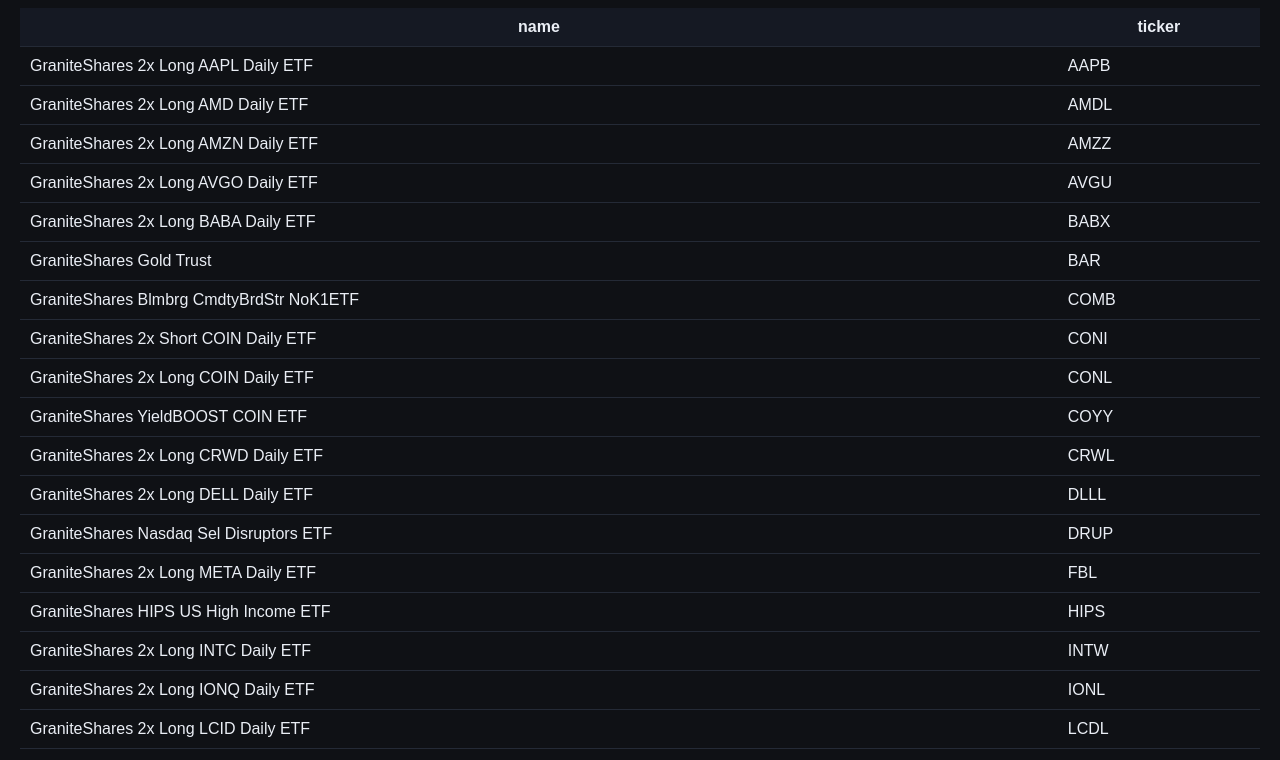
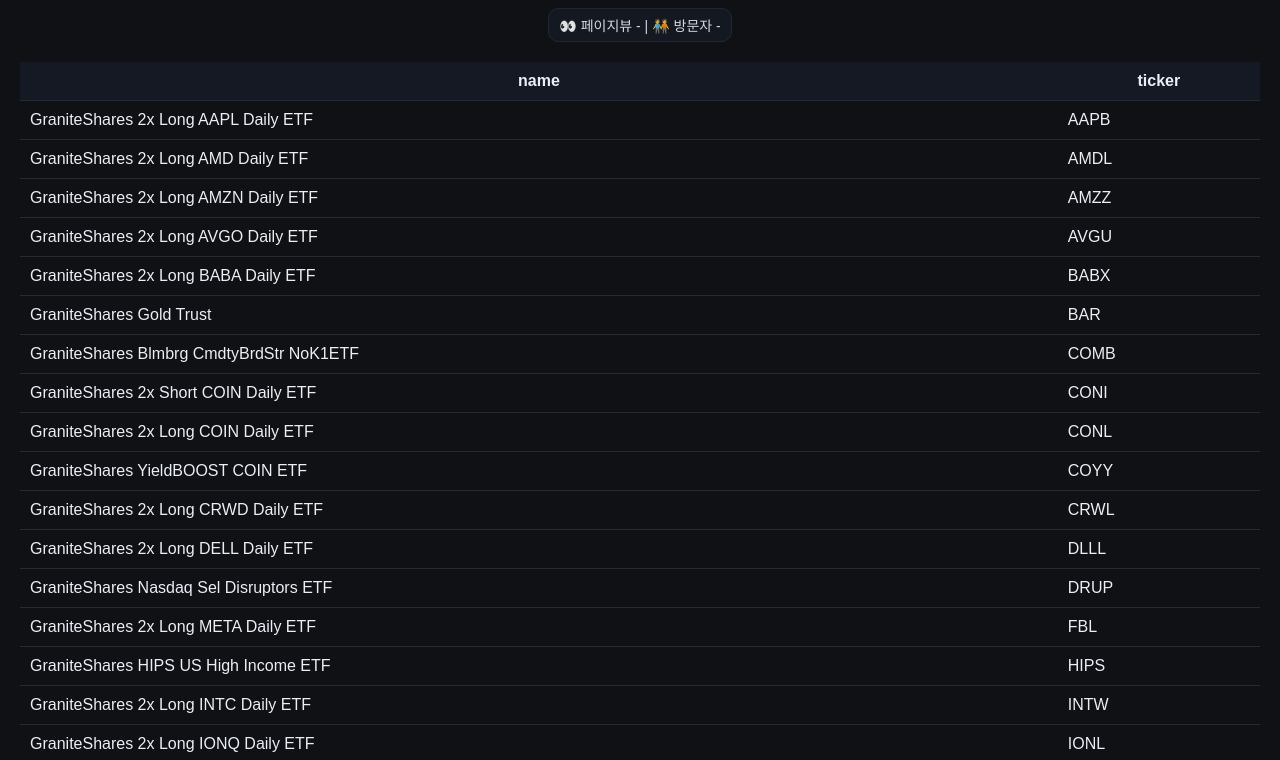
Before and after one commit to seikon1/seikon1.github.io, a plain HTML site: page index.html in a window 1280 px wide. Shown: the part 146-906 px from the top of the page. Drawn offline with Linux system fonts and the light colour scheme; no server answers.

Commit message:
index.html

```diff
--- a/index.html
+++ b/index.html
@@ -15,6 +15,8 @@
     .site-header, .site-footer { background: #151923; padding: 10px 20px; }
     .site-header .container, .site-footer .container { display: flex; justify-content: space-between; align-items: center; }
     .nav a { margin: 0 10px; }
+    /* (선택) 카운터 스타일 */
+    #counters { margin: 12px auto 0; font-size: 14px; opacity: .9; width: max-content; padding: 6px 10px; border: 1px solid #242a36; border-radius: 10px; background: #151923; }
   </style>
 </head>
 <body>
@@ -32,6 +34,12 @@
 
   <main>
     <h1>GraniteShares ETF 목록</h1>
+
+    <!-- ✅ 카운터는 body 안, 여기처럼 넣으세요 -->
+    <div id="counters">
+      👀 <span id="pageviews">…</span> | 🧑‍🤝‍🧑 <span id="visitors">…</span>
+    </div>
+
     <table>
       <thead>
         <tr>
@@ -98,5 +106,54 @@
   <script>
     document.getElementById("year").textContent = new Date().getFullYear();
   </script>
+
+  <!-- CountAPI: 페이지뷰/방문자 카운트 -->
+  <script>
+    // -------- 설정 (프로젝트 고유 키) --------
+    const NS  = "graniteshares-etf"; // 예: 고유 네임스페이스
+    const KEY = "homepage";          // 예: 페이지 키
+    // --------------------------------------
+
+    const pvEl = document.getElementById("pageviews");
+    const uvEl = document.getElementById("visitors");
+
+    const api = (path) => fetch(`https://api.countapi.xyz/${path}`)
+      .then(r => r.json())
+      .catch(() => null);
+
+    async function bumpPageViews() {
+      const res = await api(`hit/${encodeURIComponent(NS)}/${encodeURIComponent(KEY)}-pv`);
+      if (res && typeof res.value === "number") {
+        pvEl.textContent = `페이지뷰 ${res.value.toLocaleString()}`;
+      } else {
+        pvEl.textContent = "페이지뷰 -";
+      }
+    }
+
+    async function bumpVisitorsDaily() {
+      const storeKey = `visitors-cooldown-${NS}-${KEY}`;
+      const last = Number(localStorage.getItem(storeKey) || 0);
+      const now = Date.now();
+      const oneDay = 24 * 60 * 60 * 1000;
+
+      let path;
+      if (now - last > oneDay) {
+        path = `hit/${encodeURIComponent(NS)}/${encodeURIComponent(KEY)}-uv`;
+        localStorage.setItem(storeKey, String(now));
+      } else {
+        path = `get/${encodeURIComponent(NS)}/${encodeURIComponent(KEY)}-uv`;
+      }
+
+      const res = await api(path);
+      if (res && typeof res.value === "number") {
+        uvEl.textContent = `방문자 ${res.value.toLocaleString()}`;
+      } else {
+        uvEl.textContent = "방문자 -";
+      }
+    }
+
+    bumpPageViews();
+    bumpVisitorsDaily();
+  </script>
 </body>
 </html>
```
Lines whose indentation alone changed are shown as unchanged.
